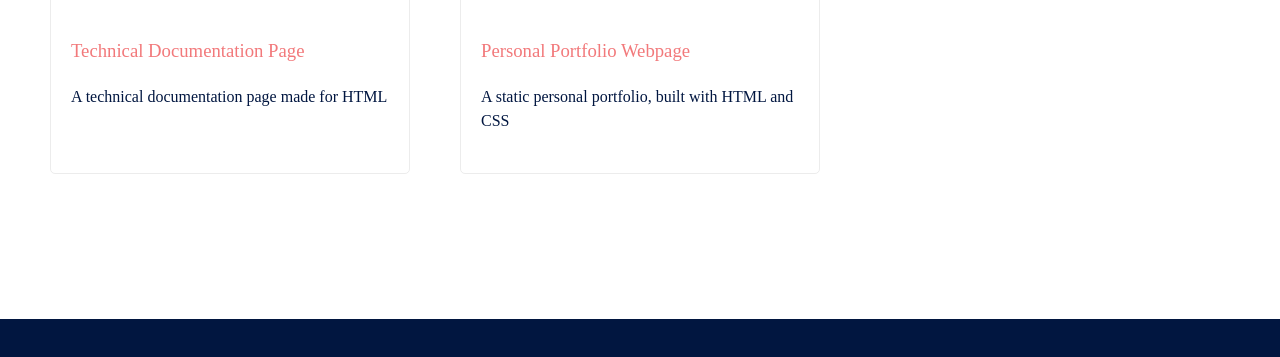
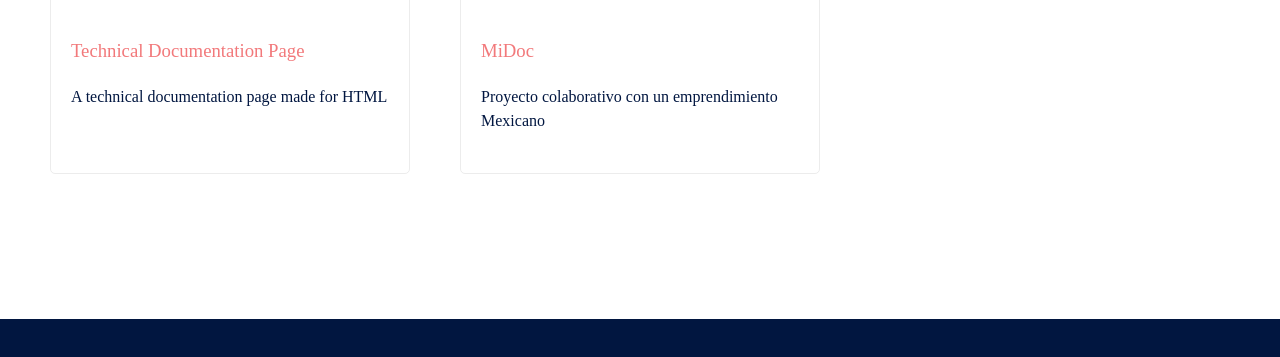
Before and after one commit to SusanaRamirez741/Portafolio, a plain HTML site: page index.html in a window 1280 px wide. Shown: the part 2369-2726 px from the top of the page. Drawn offline with Linux system fonts and the light colour scheme.

Commit message:
Update index.html

```diff
--- a/index.html
+++ b/index.html
@@ -45,7 +45,7 @@
           <p id="subheading">Soy <span>Susana Ramirez</span></p>
         </div>
         <div>
-          <img class="welcome-img" id="desktop-only" src="https://raw.githubusercontent.com/sfoteini/responsive-web-design-freeCodeCamp/fb2b6eac8dfc8903983db91fbb491d134ba266e6/personal-portfolio/images/code-1.svg" alt="A code snippet in C language">
+          <img class="welcome-img" id="desktop-only" src="https://media-exp1.licdn.com/dms/image/C562DAQEhh50vIOi6cg/profile-treasury-image-shrink_1920_1920/0?e=1599696000&v=beta&t=6T5kU7DYisUUvKF9yYdnJqbPkmRRwEYeKnxelQqPKuA" alt="A code snippet in C language">
           <img class="welcome-img" id="mobile-only" src="https://raw.githubusercontent.com/sfoteini/responsive-web-design-freeCodeCamp/fb2b6eac8dfc8903983db91fbb491d134ba266e6/personal-portfolio/images/code-2.svg" alt="A code snippet in C language">
         </div>
       </section>
@@ -127,9 +127,9 @@
             </div>
             <div class="desc">
               <h3 class="project-tile">
-                <a href="https://github.com/sfoteini/responsive-web-design-freeCodeCamp/tree/master/personal-portfolio">Personal Portfolio Webpage</a>
+                <a href="https://medium.com/@susana.isabel.ramirez.741/proyecto-consultor%C3%ADa-midoc-88bb172189fb">MiDoc</a>
               </h3>
-              <p>A static personal portfolio, built with HTML and CSS</p>
+              <p>Proyecto colaborativo con un emprendimiento Mexicano</p>
             </div>
           </div>
 
```
